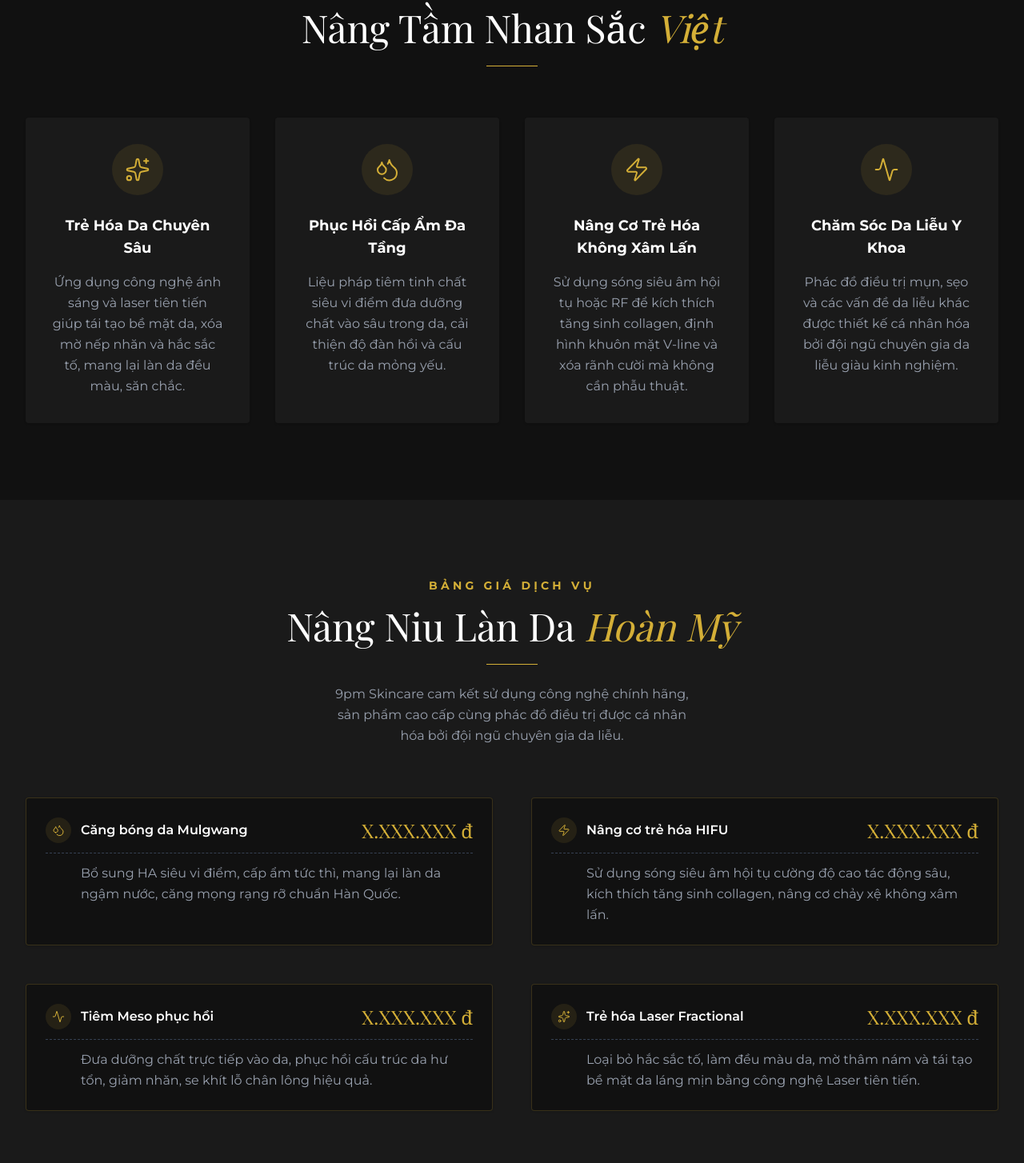
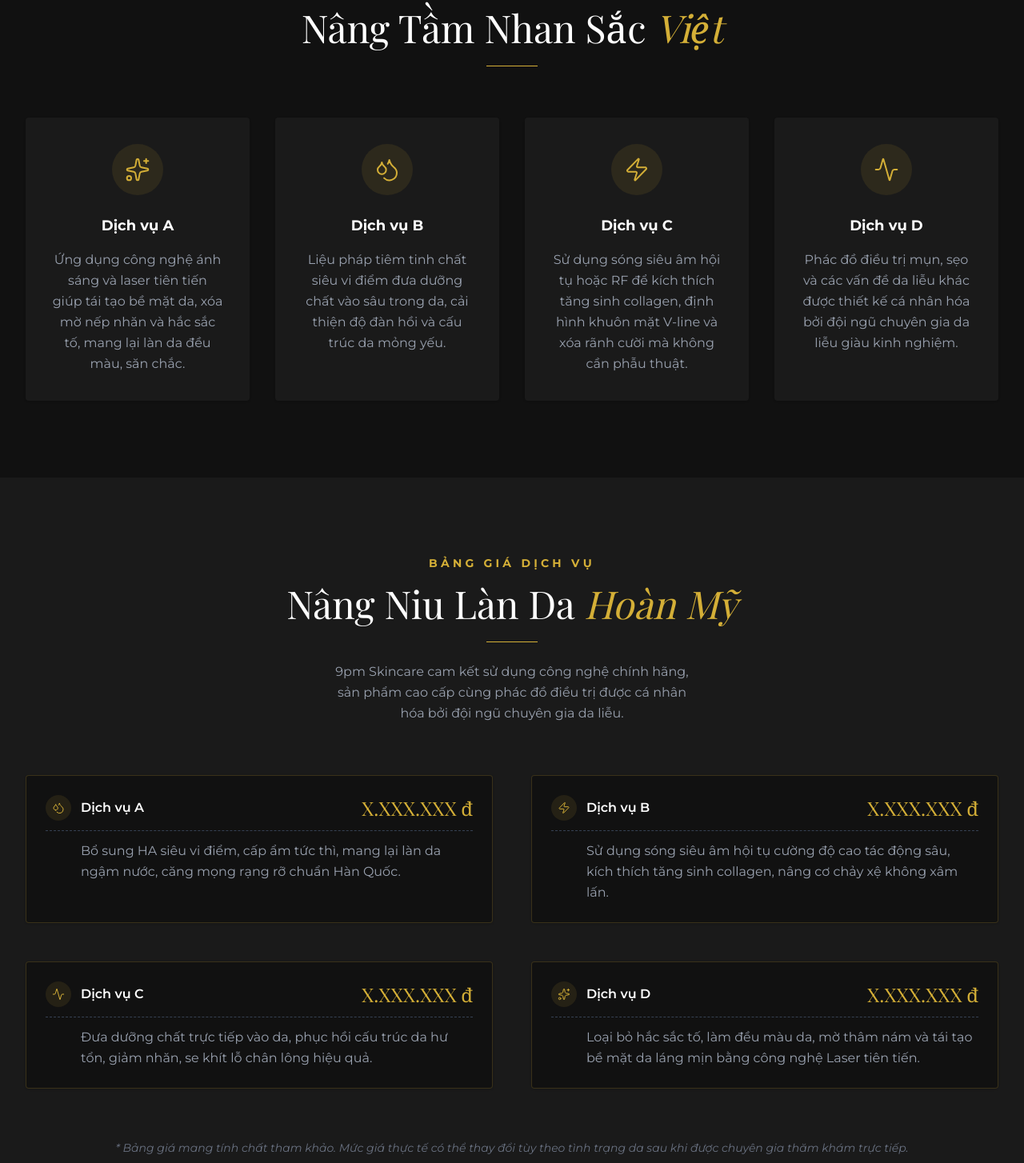
Before and after one commit to dotienson/9spa, a React (Vite) app: page / in a window 1280 px wide. Shown: the part 1574-3028 px from the top of the page at 80% size. Built offline with nearby package versions, Linux system fonts and the light colour scheme; a web font is replaced by a local one.

Commit message:
refactor: rename services to generic placeholders
Update service titles across BookingForm, Pricing, and Services components to generic placeholder names.

```diff
--- a/src/components/BookingForm.tsx
+++ b/src/components/BookingForm.tsx
@@ -104,10 +104,10 @@ export default function BookingForm() {
                       className="w-full border-b border-gray-700 py-2 text-base focus:outline-none focus:border-gold bg-transparent text-white [&>option]:bg-[#111111]"
                     >
                       <option value="">Chọn dịch vụ</option>
-                      <option value="mulgwang">Căng bóng da Mulgwang</option>
-                      <option value="hifu">Nâng cơ trẻ hóa HIFU</option>
-                      <option value="meso">Tiêm Meso phục hồi</option>
-                      <option value="laser">Trẻ hóa Laser Fractional</option>
+                      <option value="service-a">Dịch vụ A</option>
+                      <option value="service-b">Dịch vụ B</option>
+                      <option value="service-c">Dịch vụ C</option>
+                      <option value="service-d">Dịch vụ D</option>
                       <option value="other">Tư vấn thăm khám chung</option>
                     </select>
                   </div>
--- a/src/components/Pricing.tsx
+++ b/src/components/Pricing.tsx
@@ -4,28 +4,28 @@ import { Sparkles, Droplets, Zap, Activity } from 'lucide-react';
 const services = [
   {
     id: 1,
-    title: 'Căng bóng da Mulgwang',
+    title: 'Dịch vụ A',
     description: 'Bổ sung HA siêu vi điểm, cấp ẩm tức thì, mang lại làn da ngậm nước, căng mọng rạng rỡ chuẩn Hàn Quốc.',
     price: 'X.XXX.XXX đ',
     icon: Droplets,
   },
   {
     id: 2,
-    title: 'Nâng cơ trẻ hóa HIFU',
+    title: 'Dịch vụ B',
     description: 'Sử dụng sóng siêu âm hội tụ cường độ cao tác động sâu, kích thích tăng sinh collagen, nâng cơ chảy xệ không xâm lấn.',
     price: 'X.XXX.XXX đ',
     icon: Zap,
   },
   {
     id: 3,
-    title: 'Tiêm Meso phục hồi',
+    title: 'Dịch vụ C',
     description: 'Đưa dưỡng chất trực tiếp vào da, phục hồi cấu trúc da hư tổn, giảm nhăn, se khít lỗ chân lông hiệu quả.',
     price: 'X.XXX.XXX đ',
     icon: Activity,
   },
   {
     id: 4,
-    title: 'Trẻ hóa Laser Fractional',
+    title: 'Dịch vụ D',
     description: 'Loại bỏ hắc sắc tố, làm đều màu da, mờ thâm nám và tái tạo bề mặt da láng mịn bằng công nghệ Laser tiên tiến.',
     price: 'X.XXX.XXX đ',
     icon: Sparkles,
--- a/src/components/Services.tsx
+++ b/src/components/Services.tsx
@@ -4,25 +4,25 @@ import { Sparkles, Droplets, Zap, Activity } from 'lucide-react';
 const servicesList = [
   {
     id: 1,
-    title: 'Trẻ Hóa Da Chuyên Sâu',
+    title: 'Dịch vụ A',
     description: 'Ứng dụng công nghệ ánh sáng và laser tiên tiến giúp tái tạo bề mặt da, xóa mờ nếp nhăn và hắc sắc tố, mang lại làn da đều màu, săn chắc.',
     icon: Sparkles,
   },
   {
     id: 2,
-    title: 'Phục Hồi Cấp Ẩm Đa Tầng',
+    title: 'Dịch vụ B',
     description: 'Liệu pháp tiêm tinh chất siêu vi điểm đưa dưỡng chất vào sâu trong da, cải thiện độ đàn hồi và cấu trúc da mỏng yếu.',
     icon: Droplets,
   },
   {
     id: 3,
-    title: 'Nâng Cơ Trẻ Hóa Không Xâm Lấn',
+    title: 'Dịch vụ C',
     description: 'Sử dụng sóng siêu âm hội tụ hoặc RF để kích thích tăng sinh collagen, định hình khuôn mặt V-line và xóa rãnh cười mà không cần phẫu thuật.',
     icon: Zap,
   },
   {
     id: 4,
-    title: 'Chăm Sóc Da Liễu Y Khoa',
+    title: 'Dịch vụ D',
     description: 'Phác đồ điều trị mụn, sẹo và các vấn đề da liễu khác được thiết kế cá nhân hóa bởi đội ngũ chuyên gia da liễu giàu kinh nghiệm.',
     icon: Activity,
   },
```
